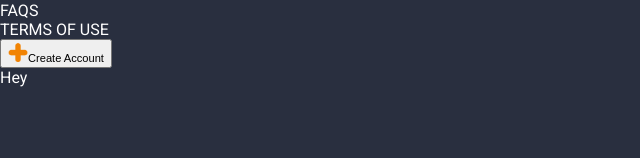
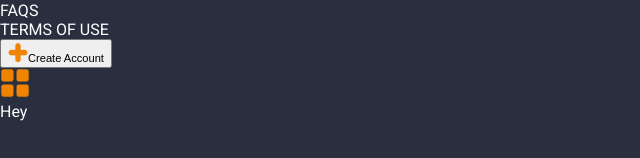
Before and after one commit to VishalTyagi098/Blockchain_Chat_App, a Next.js app: page / in a window 1280 px wide. Shown: the part 129-287 px from the top of the page, without its empty margins (0-640 px from the left). Built offline with nearby package versions, Linux system fonts and the light colour scheme.

Commit message:
navbar component done

```diff
--- a/Components/NavBar/NavBar.jsx
+++ b/Components/NavBar/NavBar.jsx
@@ -123,6 +123,14 @@ const NavBar = () => {
             )}
           </div>
 
+          {/* Hamburger menu */}
+          <div
+            className={Style.NavBar_box_right_open}
+            onClick={() => setOpen(true)}
+          >
+            <Image src={images.open} alt="open" width={30} height={30}/>
+          </div>
+
 
         </div>
       </div>
```
